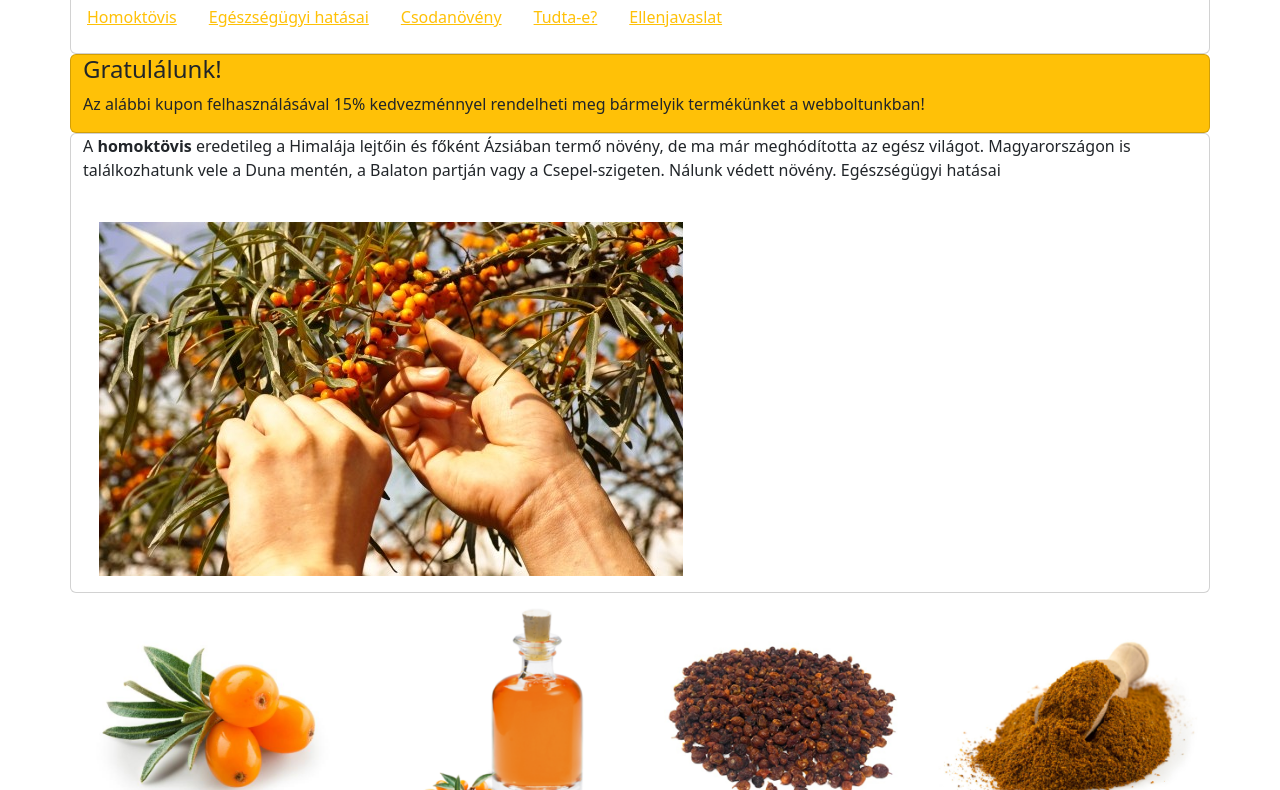
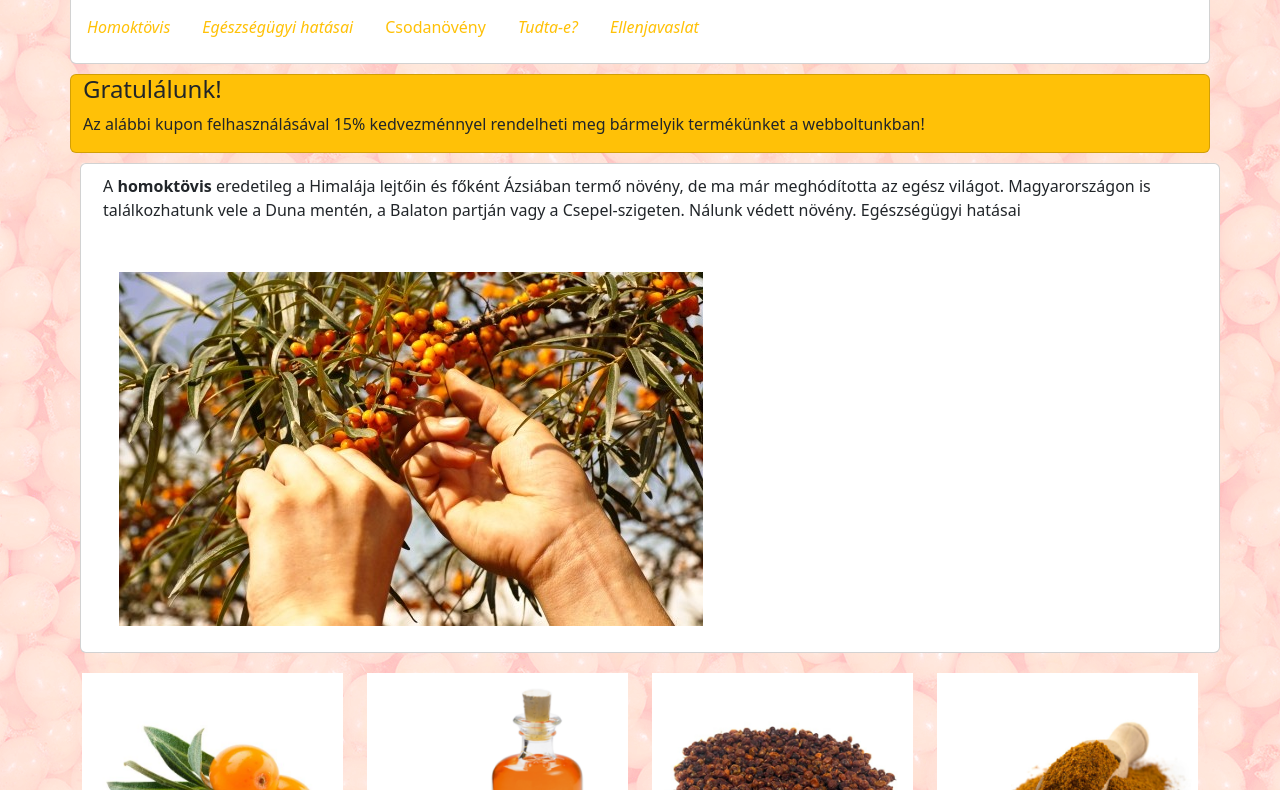
Before and after one commit to EFanni05/Vitegyak, a website built with Vite: page index.html in a window 1280 px wide. Shown: the part 78-868 px from the top of the page. Built offline with nearby package versions, Linux system fonts and the light colour scheme.

Commit message:
eddig tudtam

```diff
--- a/index.html
+++ b/index.html
@@ -14,21 +14,21 @@
       </header>
       <div class="row navbar navbar-expand card bg-white">
         <!--menu-->
-        <ul class="navbar-nav">
+        <ul class="navbar-nav text-center">
           <li class="nav-item m-3">
-            <a href="#homoktovis" class="text-warning">Homoktövis</a>
+            <a href="#homoktovis" class="text-warning text-decoration-none"><i>Homoktövis</i></a>
           </li>
           <li class="nav-item m-3">
-            <a href="#egeszseg" class="text-warning">Egészségügyi hatásai</a>
+            <a href="./egeszseg.html" class="text-warning text-decoration-none"><i>Egészségügyi hatásai</i></a>
           </li>
           <li class="nav-item m-3">
-            <a href="#csodanoveny" class="text-warning">Csodanövény</a>
+            <a href="#csodanoveny" class="text-warning text-decoration-none">Csodanövény</a>
           </li>
           <li class="nav-item m-3">
-            <a href="#tudta-e" class="text-warning">Tudta-e?</a>
+            <a href="#tudta-e" class="text-warning text-decoration-none"><i>Tudta-e?</i></a>
           </li>
           <li class="nav-item m-3">
-            <a href="#ellenjavaslat" class="text-warning">Ellenjavaslat</a>
+            <a href="#ellenjavaslat" class="text-warning text-decoration-none"><i>Ellenjavaslat</i></a>
           </li>
         </ul>
       </div>
@@ -62,9 +62,9 @@
             <h4>Csodanövény</h4>
           </div>
           <div class="card-body">
-            <p>E-vitamint és esszenciális zsírsavakat tartalmaz, melyek jó hatással vannak a kiszáradt, berepedezett bőrre. Májelégtelenség esetén jól hasznosul más gyógynövényekkel együtt, így például a pitypanggal. A homoktöviskéreg növeli az epe kiválasztást. Érdemes cikóriával vagy gyermekláncfűvel kombinálni annak érdekében, hogy gyógyító hatását növeljük. Csökkenti a narancsbőr kialakulását, hiszen erősíti a kötőszövetet.</p>
+            <p>E-vitamint és esszenciális zsírsavakat tartalmaz, melyek jó hatással vannak a kiszáradt, berepedezett bőrre. Májelégtelenség esetén jól hasznosul más gyógynövényekkel együtt, így például a pitypanggal. A <b>homoktövis</b>kéreg növeli az epe kiválasztást. Érdemes cikóriával vagy gyermekláncfűvel kombinálni annak érdekében, hogy gyógyító hatását növeljük. Csökkenti a narancsbőr kialakulását, hiszen erősíti a kötőszövetet.</p>
             <p>Termését elsősorban nem nyersen, hanem feldolgozva használják, dzsem, bor, ivólé, likőr, gyümölcslé, kompót formájában. Leveléből erősítő hatású tea készíthető. C-vitamin-tartalma tízszerese a citrom C-vitamin-tartalmához képest. Ennek köszönhetően jól használható megfázás és köhögés esetén.</p>
-            <p>Gyógyászati célra a homoktövis termését, levelét és magolaját használják fel. Erősíti és védi az immunrendszert, elősegíti az általános jó közérzetet.</p>
+            <p>Gyógyászati célra a <b>homoktövis</b> termését, levelét és magolaját használják fel. Erősíti és védi az immunrendszert, elősegíti az általános jó közérzetet.</p>
           </div>
         </div>
         <div id="tudta-e" class="card col-5 col-sm-5 col-md-5 col-xl-5">
@@ -95,7 +95,7 @@
         <div class="card-body">
           <p><b>Az oldal készítője</b>: Elekes Fanni</p>
           <p><b>Az oldal forrása</b>: megtekintésehez kattints <a href="http://www.hazipatika.com/eletmod/termeszetes_gyogymodok/cikkek/homoktovis_a_cso
-            danoveny/20121212113454" class="text-warning">ide</a>!</p>
+            danoveny/20121212113454" class="text-warning text-decoration-none">ide</a>!</p>
         </div>
       </div>
       <script type="module" src="/main.js"></script>
--- /dev/null
+++ b/style.css
@@ -0,0 +1,7 @@
+body{
+    background-image: url("./images/hatter.png");
+}
+
+div{
+    margin: 10px;
+}
```
